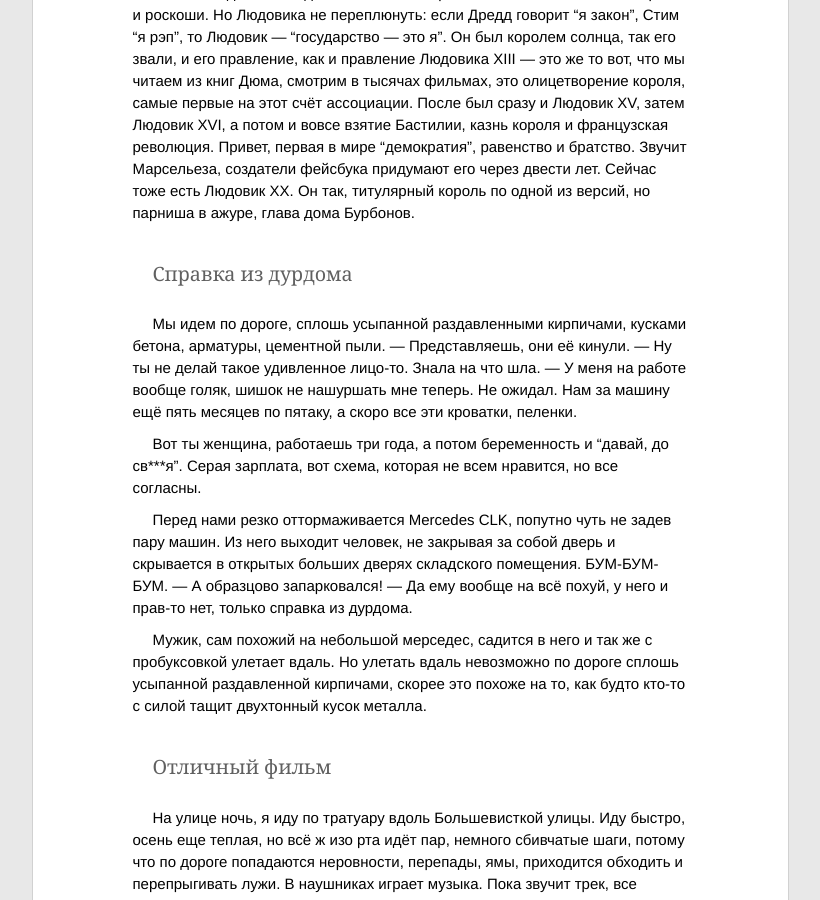
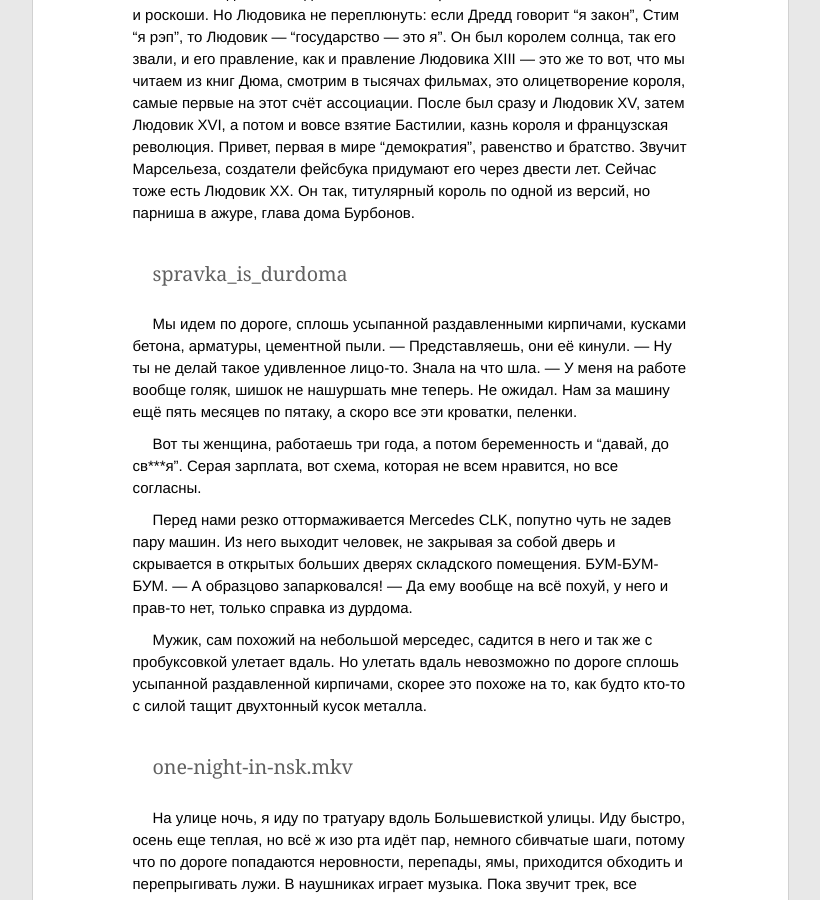
Before and after one commit to ptmt/ptmt.github.com, a Jekyll site: the page built from _posts/2012-10-4-life-as-a-service.md, in a window 1280 px wide and 900 px high, scrolled down 1721 px. Shown: the whole window, without its empty margins (230-1050 px from the left). Built offline with Jekyll 4.4.1, drawn with Linux system fonts in a browser that asks for light colours; Markdown is read by kramdown in place of the engine named in the settings.

Commit message:
Update _posts/2012-10-4-life-as-a-service.md

```diff
--- a/_posts/2012-10-4-life-as-a-service.md
+++ b/_posts/2012-10-4-life-as-a-service.md
@@ -22,7 +22,7 @@ title: Наш хостер
 
 В Дрезден картину привез Август II. Это такой Саксонский король середины XVIII века, сын Августа Сильного, который галерею и основал. Август Сильный пытался походить на Людовика XIV и его стремлению к абсолютной монархии и роскоши. Но Людовика не переплюнуть: если Дредд говорит “я закон”, Стим “я рэп”, то Людовик — “государство — это я”. Он был королем солнца, так его звали, и его правление, как и правление Людовика XIII — это же то вот, что мы читаем из книг Дюма, смотрим в тысячах фильмах, это олицетворение короля, самые первые на этот счёт ассоциации. После был сразу и Людовик XV, затем Людовик XVI, а потом и вовсе взятие Бастилии, казнь короля и французская революция. Привет, первая в мире “демократия”, равенство и братство. Звучит Марсельеза, создатели фейсбука придумают его через двести лет. Сейчас тоже есть Людовик XX. Он так, титулярный король по одной из версий, но парниша в ажуре, глава дома Бурбонов.
 
-##Справка из дурдома
+##spravka_is_durdoma
 
 Мы идем по дороге, сплошь усыпанной раздавленными кирпичами, кусками бетона, арматуры, цементной пыли.
 — Представляешь, они её кинули.
@@ -37,7 +37,7 @@ title: Наш хостер
 
 Мужик, сам похожий на небольшой мерседес, садится в него и так же с пробуксовкой улетает вдаль. Но улетать вдаль невозможно по дороге сплошь усыпанной раздавленной кирпичами, скорее это похоже на то, как будто кто-то с силой тащит двухтонный кусок металла.
 
-##Отличный фильм
+##one-night-in-nsk.mkv
 
 На улице ночь, я иду по тратуару вдоль Большевисткой улицы. Иду быстро, осень еще теплая, но всё ж изо рта идёт пар, немного сбивчатые шаги, потому что по дороге попадаются неровности, перепады, ямы, приходится обходить и перепрыгивать лужи. В наушниках играет музыка.
 Пока звучит трек, все происходящее кажется отлично стилизованным, таким себе атосферным фильмом. Всего двенадцать ночи, а я с трудом успел на последний поезд метро. Третий город в России засыпает рано. Я иду по тратуару и мимо меня пролетает пустая стеклянная бутылка, выбрашенная из машины. Впереди трое ребят, они пытаются научиться бить с разворота вертушкой, но будучи в состоянии среднесибирской ночной упоротости один из них падает. Вот цветочный магазин и потрепанный парниша выбегает оттуда с охапкой растений и плюхается в свою тойоту.
```
Also changed, not shown: other parts of _posts/2012-10-4-life-as-a-service.md (+1 -1 lines).
